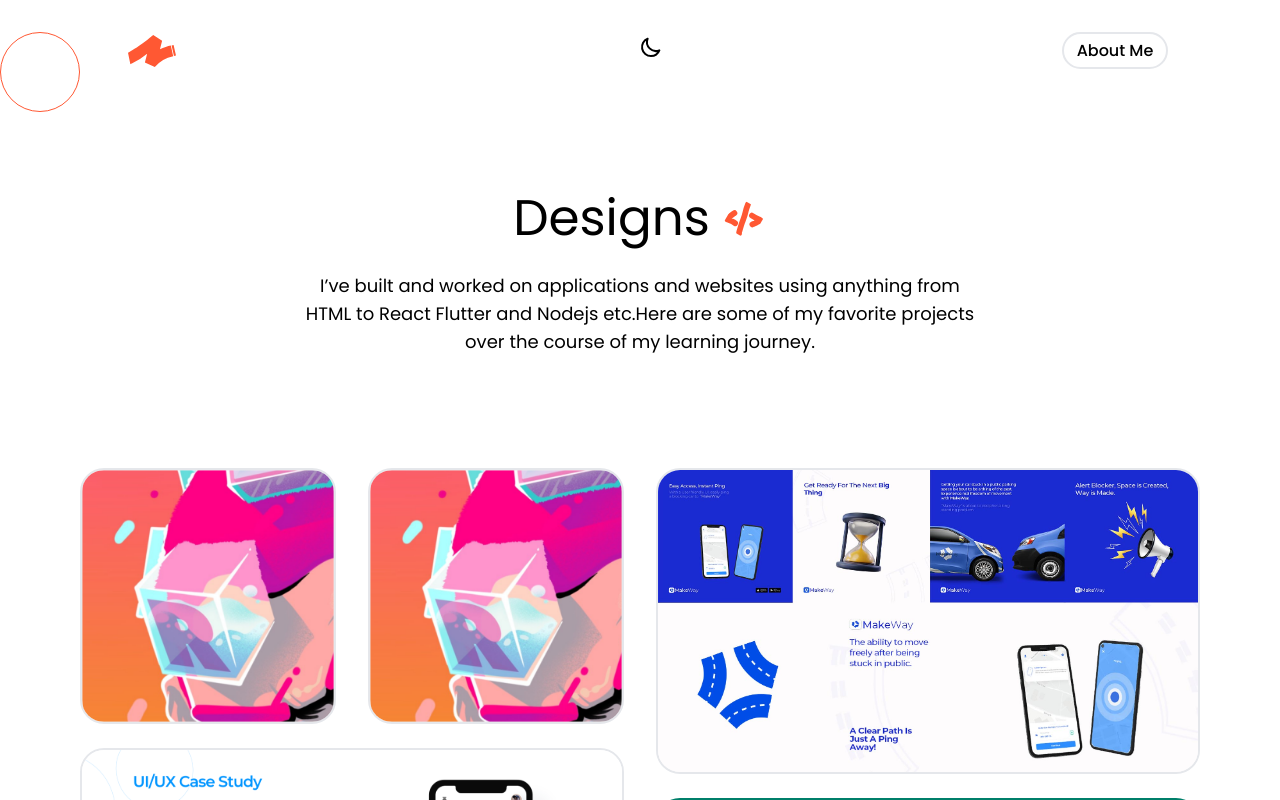
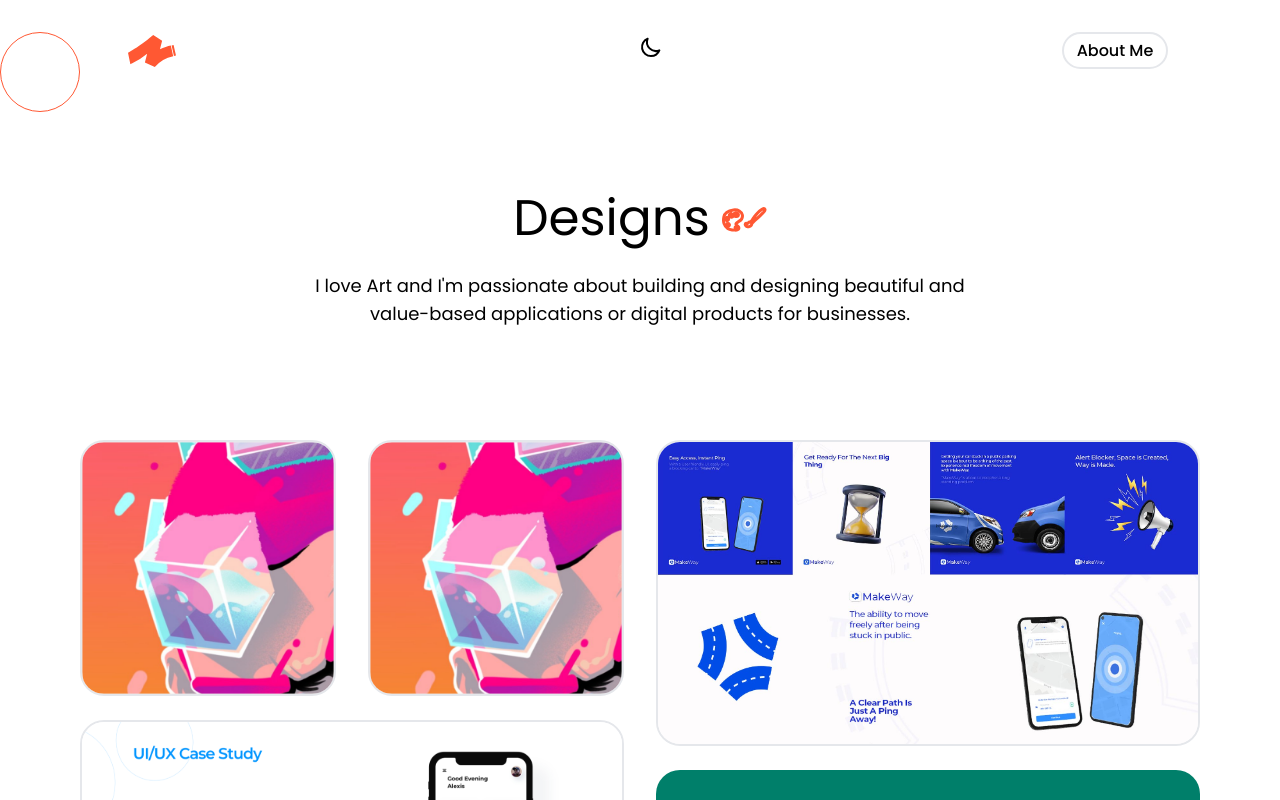
Before and after one commit to 4eug/Old-Portfolio, a Next.js app: page /designs in a window 1280 px wide. Shown: the top 800 px of the page. Built offline with nearby package versions, Linux system fonts and the light colour scheme.

Commit message:
Design Text and Icon

```diff
--- a/components/Designs/Designs.jsx
+++ b/components/Designs/Designs.jsx
@@ -1,3 +1,4 @@
+/* eslint-disable react/no-unescaped-entities */
 /* eslint-disable jsx-a11y/alt-text */
 /* eslint-disable @next/next/no-img-element */
 import React from "react";
@@ -39,13 +40,12 @@ const Designs = () => {
     <motion.section initial='initial' animate='animate' exit={{ opacity: 0 }} className="pt-8 md:pt-20">
         <div variants={fadeInUp} className="text-center flex gap-3 justify-center">
           <h6 className="mt-8 text-[36px] md:text-[50px]">Designs</h6>
-          <img className="mt-10 md:mt-12 h-[38px] w-[38px] md:h-[45px] md:w-[45px]" src="/Code.svg" alt="design-icon" />
+          <img className="mt-10 md:mt-12 h-[42px] w-[80px] md:h-[45px] md:w-[45px]" src="/Design.svg" alt="design-icon" />
         </div>
         <div className="flex justify-center items-center">
           <p className='mt-4 text-center text-lg max-w-2xl'>
-          I’ve built and worked on applications and websites
-            using anything from HTML to React Flutter and Nodejs etc.Here are some
-            of my favorite projects over the course of my learning journey.
+          I love Art and I'm passionate about building and designing beautiful
+           and value-based applications or digital products for businesses.
               </p>
           </div>
             <DesignContents/>
```
Also changed, not shown: public/Design.svg (added).
